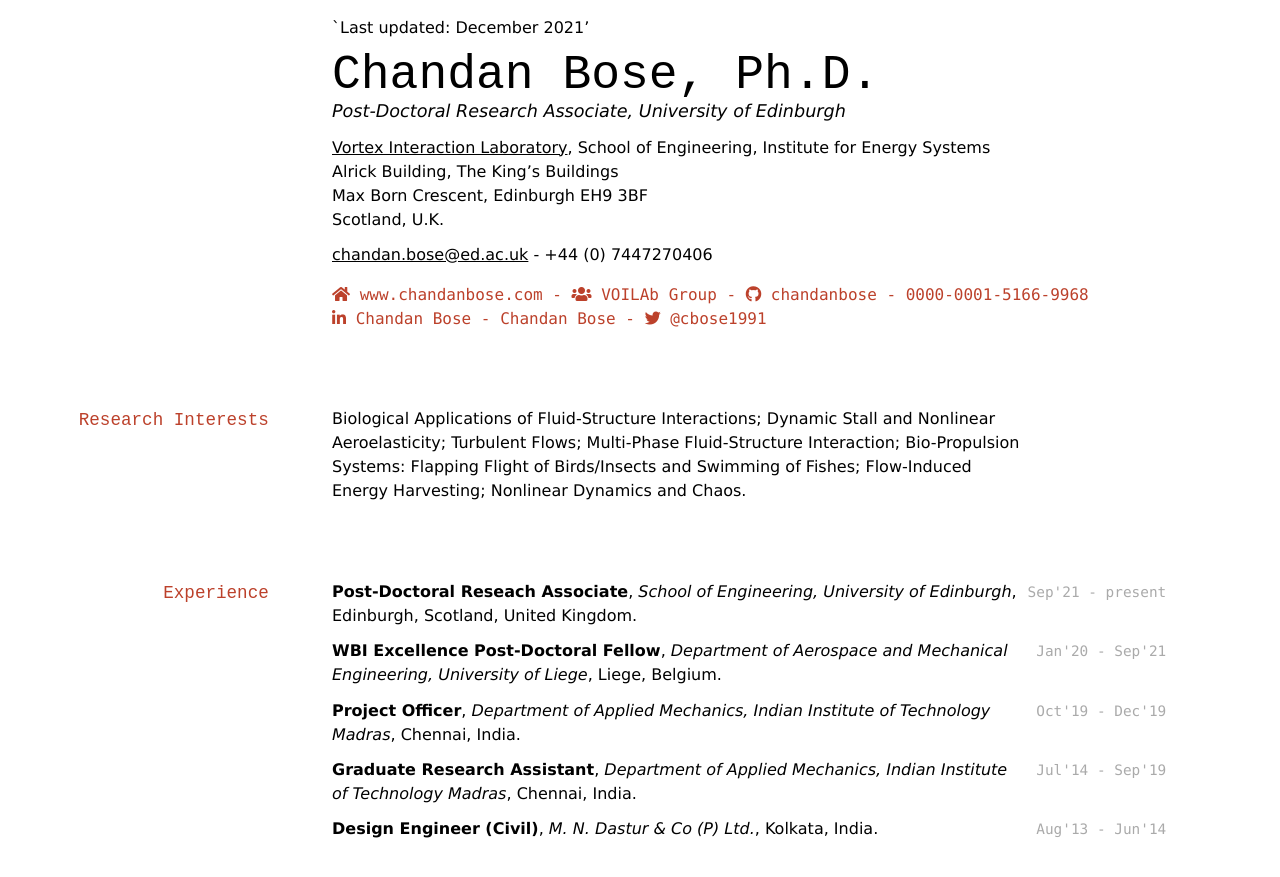
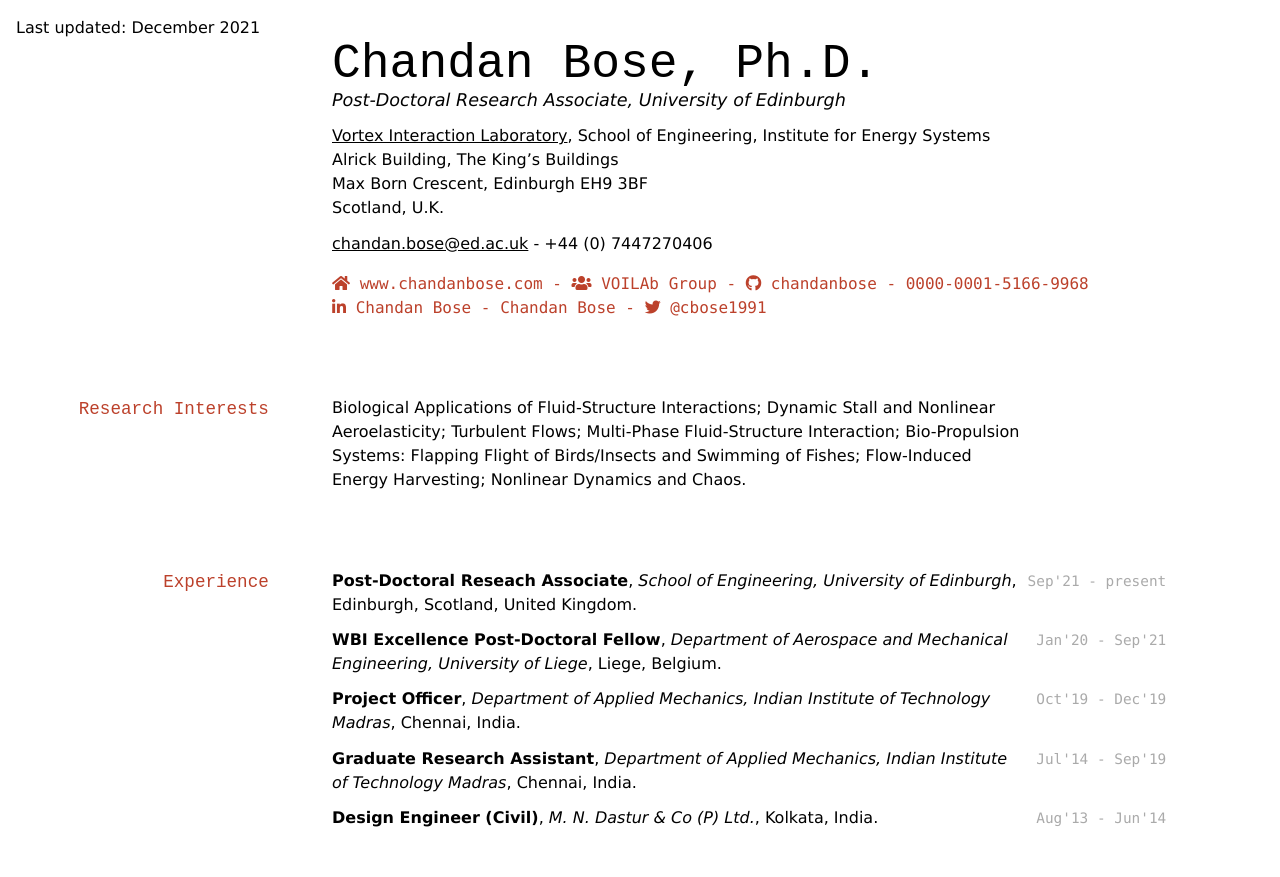
Before and after one commit to chandanbose/Curriculum-Vitae, a Jekyll site: the page built from index.md, in a window 1280 px wide and 900 px high. Shown: the top 877 px of the window. Built offline with Jekyll 4.4.1, drawn with Linux system fonts in a browser that asks for light colours; nearby versions of some CDN libraries; a style sheet for code colours, icons or effects is not loaded.

Commit message:
Setting Up

```diff
--- a/index.md
+++ b/index.md
@@ -3,7 +3,7 @@ layout: cv
 title: Chandan Bose's CV
 ---
 
-`Last updated: December 2021'
+##### Last updated: December 2021
 
 # Chandan Bose, Ph.D.
 Post-Doctoral Research Associate, University of Edinburgh
```
